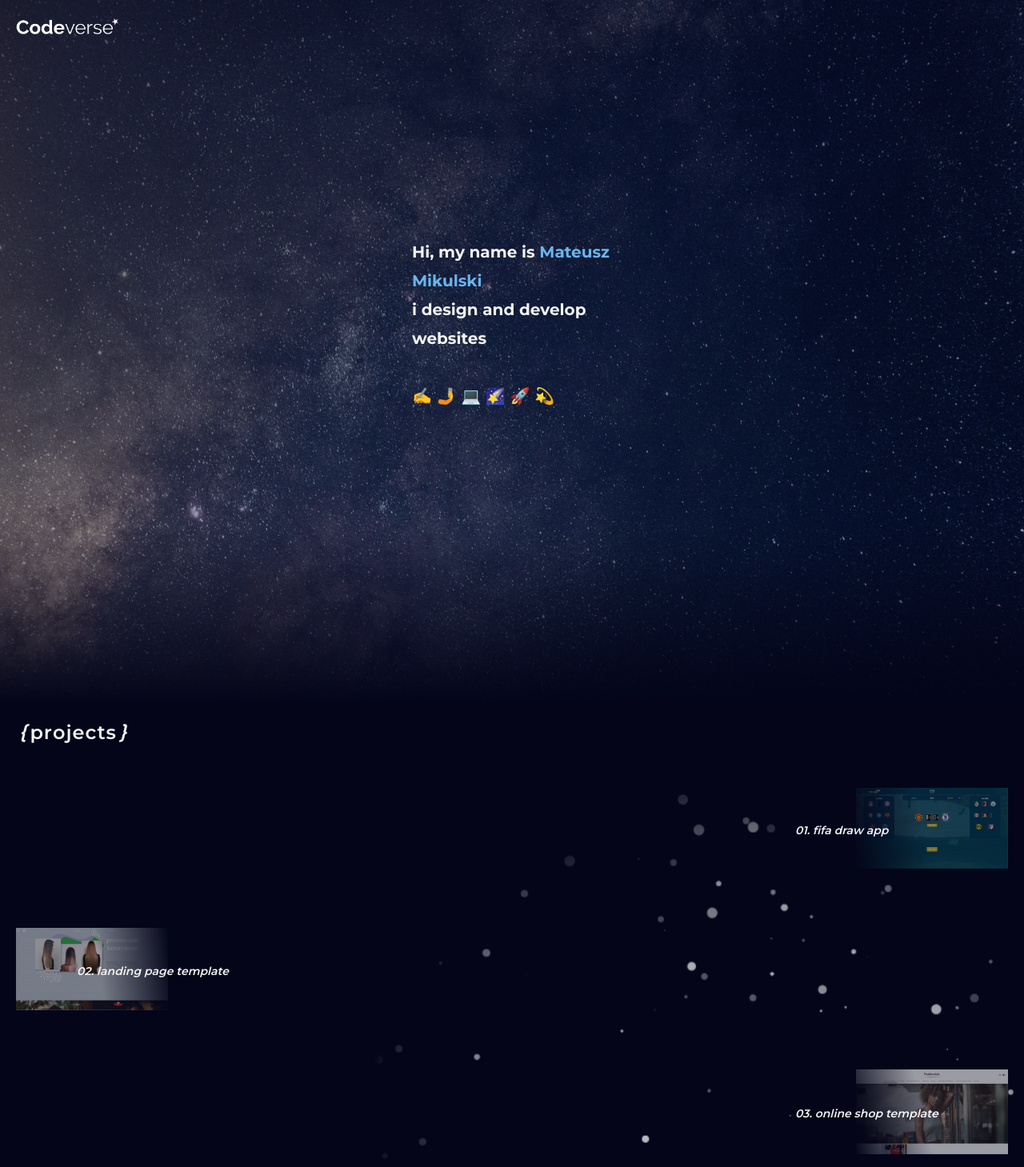
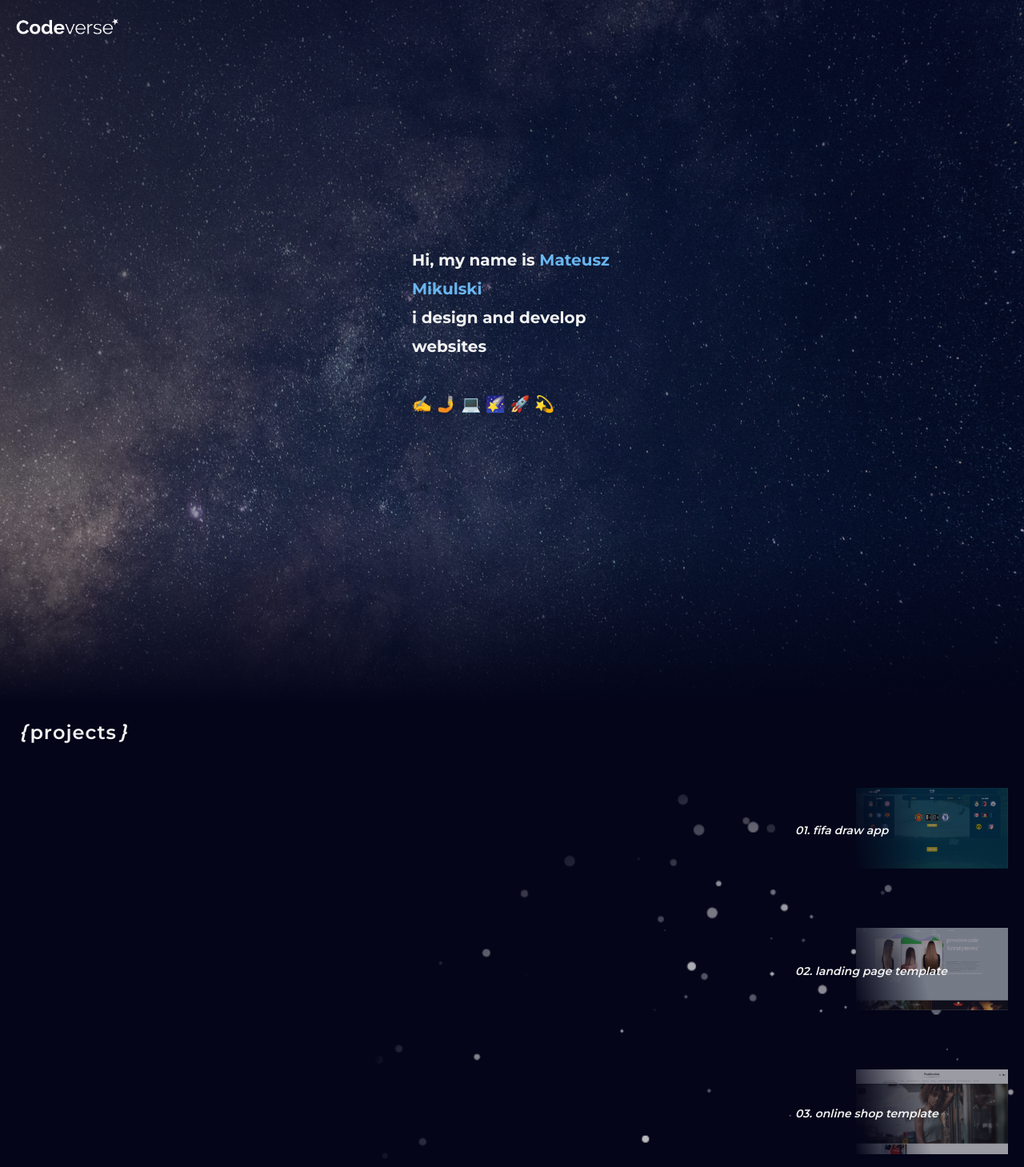
Before and after one commit to mikulskee/codeverse, a React (Create React App) app: page / in a window 1280 px wide. Shown: the top 1459 px of the page at 80% size. Built offline with nearby package versions, Linux system fonts and the light colour scheme.

Commit message:
added parallax to projects section

```diff
--- a/src/components/Header.js
+++ b/src/components/Header.js
@@ -7,7 +7,7 @@ import {
   headerAnimation,
   mandoAnimation
 } from "../animations/patternsAnimation";
-import { ParallaxProvider, Parallax } from "react-scroll-parallax";
+import { Parallax } from "react-scroll-parallax";
 
 const Wrapper = styled.header`
   display: flex;
@@ -64,7 +64,7 @@ const MainDescription = styled.p`
   width: 250px;
   line-height: 1.8;
   transform: translateY(-50px);
-  margin-top: 30px;
+  margin-top: 50px;
 
   span {
     color: #68b5ef;
@@ -119,16 +119,15 @@ const Header = () => {
     });
   }, []);
   return (
-    <ParallaxProvider>
     <Wrapper className={"header"}>
       <StyledParallax y={[15, 0]}>
         <div className="header-pattern" />
       </StyledParallax>
       <div className="bg-gradient" />
-        <StyledParallax y={[5, -5]}>
+      <StyledParallax y={[15, -15]}>
         <img src={logo} alt="logo" />
       </StyledParallax>
-        <Parallax className="parallax" y={[25, -25]}>
+      <Parallax className="parallax" y={[45, -45]}>
         <MainDescription className="main-description">
           Hi, my name is <span>Mateusz Mikulski</span> <br />i design and
           develop websites
@@ -145,7 +144,6 @@ const Header = () => {
         </span>
       </MandoQuote>
     </Wrapper>
-    </ParallaxProvider>
   );
 };
 
--- a/src/components/Projects.js
+++ b/src/components/Projects.js
@@ -11,6 +11,7 @@ import { faCode } from "@fortawesome/free-solid-svg-icons";
 import starsPattern from "../img/stars-pattern.png";
 import { projectsSectionContentAnimation } from "../animations/contentAnimations";
 import { sectionTitleAnimation } from "../animations/sectionTitleAnimation";
+import { Parallax } from "react-scroll-parallax";
 
 const Wrapper = styled.section`
   background-image: url(${starsPattern});
@@ -95,7 +96,7 @@ const ProjectsList = styled.ul`
     }
   }
 
-  li:nth-child(even) {
+  div.parallax-outer:nth-child(even) li {
     justify-content: flex-start;
 
     div {
@@ -166,7 +167,8 @@ const Projects = () => {
   };
 
   const newProjects = projects.map(item => (
-    <li key={item.key}>
+    <Parallax className="parallax" y={[15, -15]} key={item.key}>
+      <li>
         <div onClick={handleClick} className={`project ${item.key}`}>
           <h3 className="project-title">{`${item.key}. ${item.title}`}</h3>
           <img src={item.img} alt={item.title} />
@@ -183,6 +185,7 @@ const Projects = () => {
           </a>
         </div>
       </li>
+    </Parallax>
   ));
 
   useEffect(() => {
@@ -205,9 +208,11 @@ const Projects = () => {
 
   return (
     <Wrapper className="projects">
+      <Parallax className="parallax" y={[100, -200]}>
         <SectionTitle className={"projects-section-title section-title"}>
           projects
         </SectionTitle>
+      </Parallax>
       <ProjectsList>{newProjects}</ProjectsList>
     </Wrapper>
   );
--- a/src/templates/MainTemplate.js
+++ b/src/templates/MainTemplate.js
@@ -1,6 +1,7 @@
 import React from "react";
 import Header from "../components/Header";
 import Main from "../components/Main";
+import { ParallaxProvider } from "react-scroll-parallax";
 // import debounce from "lodash.debounce";
 // import {
 //   headerOutAnimation,
@@ -43,8 +44,10 @@ const MainTemplate = () => {
   // });
   return (
     <>
-      <Header />
-      <Main />
+      <ParallaxProvider>
+        <Header />
+        <Main />
+      </ParallaxProvider>
     </>
   );
 };
```
Lines whose indentation alone changed are shown as unchanged.
